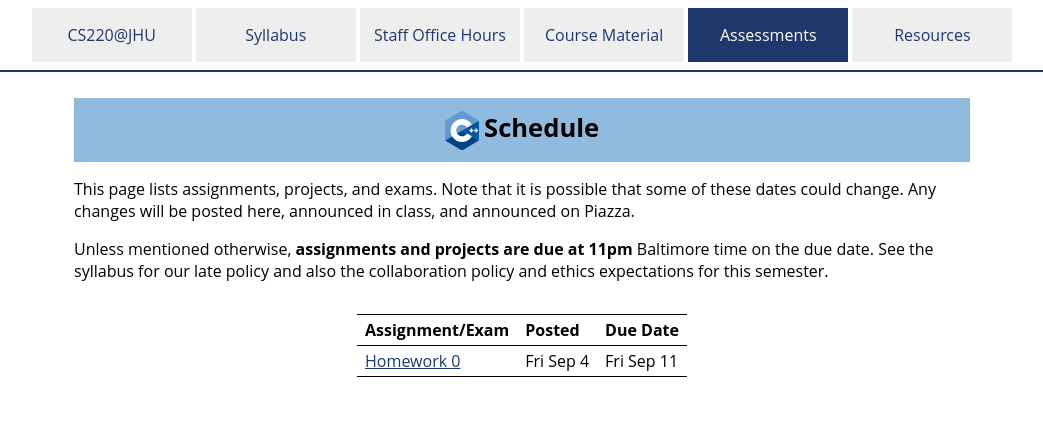
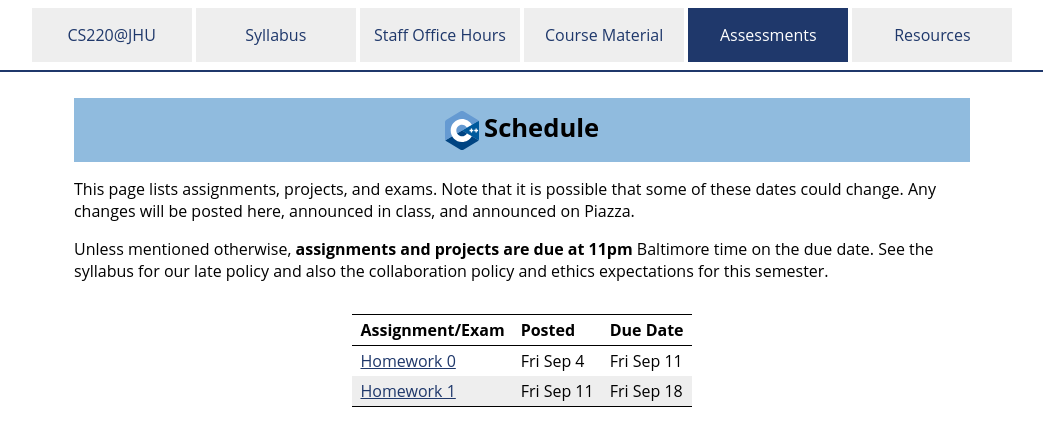
Before and after one commit to jhu-ip/cs220-f26, a Jekyll site: the page built from schedule.md, in a window 1280 px wide. Shown: the top 446 px of the page, without its empty margins (118-1161 px from the left). Built offline with Jekyll 4.4.1, drawn with Linux system fonts in a browser that asks for light colours.

Commit message:
added hw1 to website

```diff
--- a/schedule.md
+++ b/schedule.md
@@ -11,9 +11,9 @@ Unless mentioned otherwise, **assignments and projects are due at 11pm** Baltimo
 Assignment/Exam | Posted | Due Date
 --------------- | ------ | ----------
 [Homework 0](assign/hw0.html) | Fri Sep 4 | Fri Sep 11
+[Homework 1](assign/hw1.html) | Fri Sep 11 | Fri Sep 18
 
 <!--
-[Homework 1](assign/hw1.html) | Fri Jan 30 | Fri Feb 6
 [Homework 2](https://www.gradescope.com/courses/1222412/assignments/7610571/) | Fri Feb 6 | Fri Feb 13
 [Homework 3](assign/hw3.html) | Fri Feb 13 | Fri Feb 20
 [Homework 4](https://www.gradescope.com/courses/1222412/assignments/7702221/) | Fri Feb 20 | Fri Feb 27
```
Also changed, not shown: index.md (+1 -0 lines).
